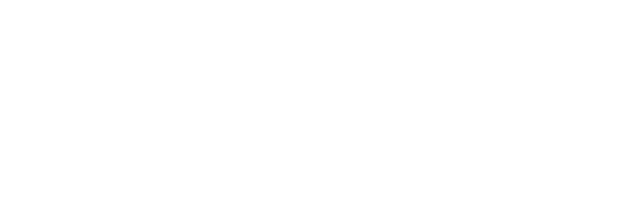
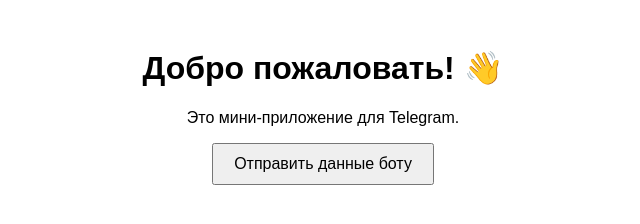
Before and after one commit to EgorVoronin48/MiniApp, a plain HTML site: page index.html in a window 1280 px wide. Shown: the whole page, without its empty margins (317-957 px from the left). Drawn offline with Linux system fonts and the light colour scheme.

Commit message:
Update index.html

```diff
--- a/index.html
+++ b/index.html
@@ -1,10 +1,16 @@
 <!DOCTYPE html>
-<html lang="en">
+<html>
 <head>
-    <meta charset="UTF-8">
-    <title>Title</title>
+    <title>Моя игра</title>
+    <script src="https://telegram.org/js/telegram-web-app.js"></script>
+    <style>
+        body { font-family: Arial; text-align: center; padding: 20px; }
+        button { padding: 10px 20px; font-size: 16px; }
+    </style>
 </head>
 <body>
-
+    <h1>Добро пожаловать! 👋</h1>
+    <p>Это мини-приложение для Telegram.</p>
+    <button onclick="Telegram.WebApp.sendData('Hello!')">Отправить данные боту</button>
 </body>
 </html>
```
